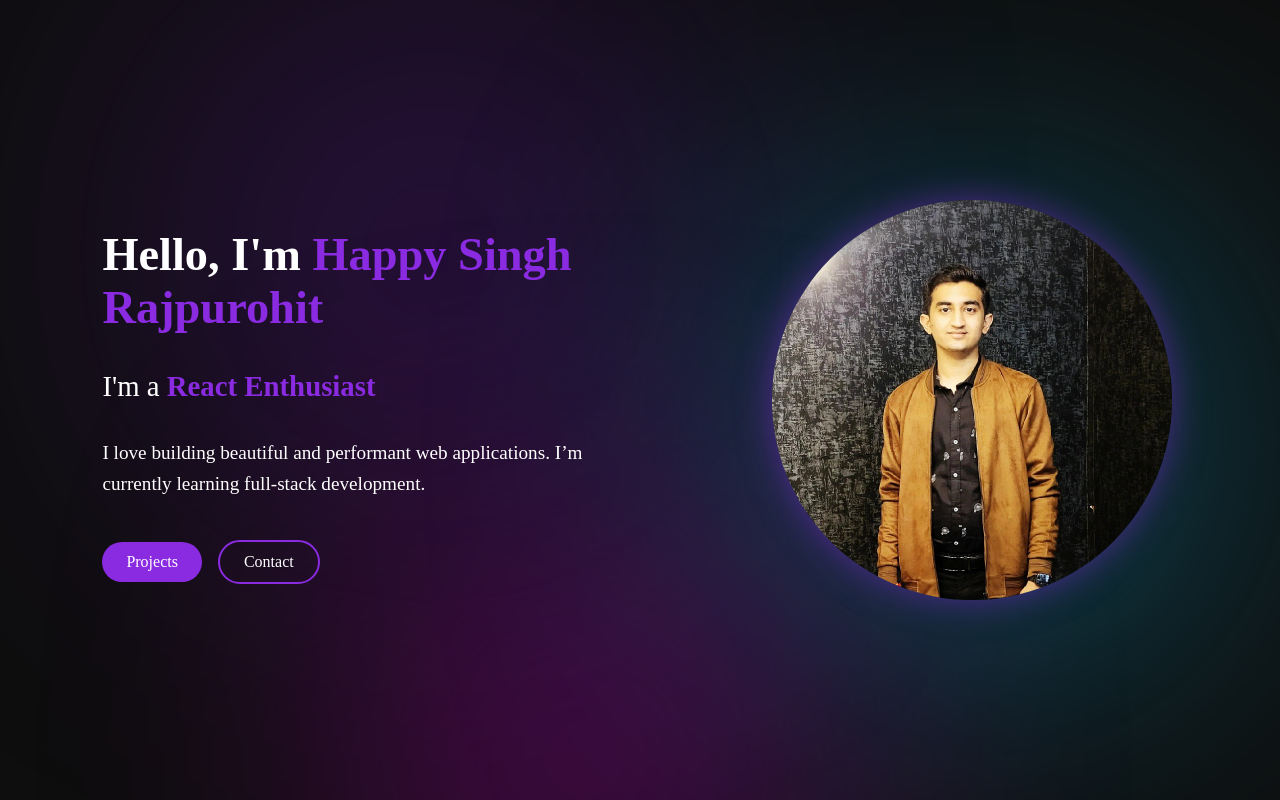
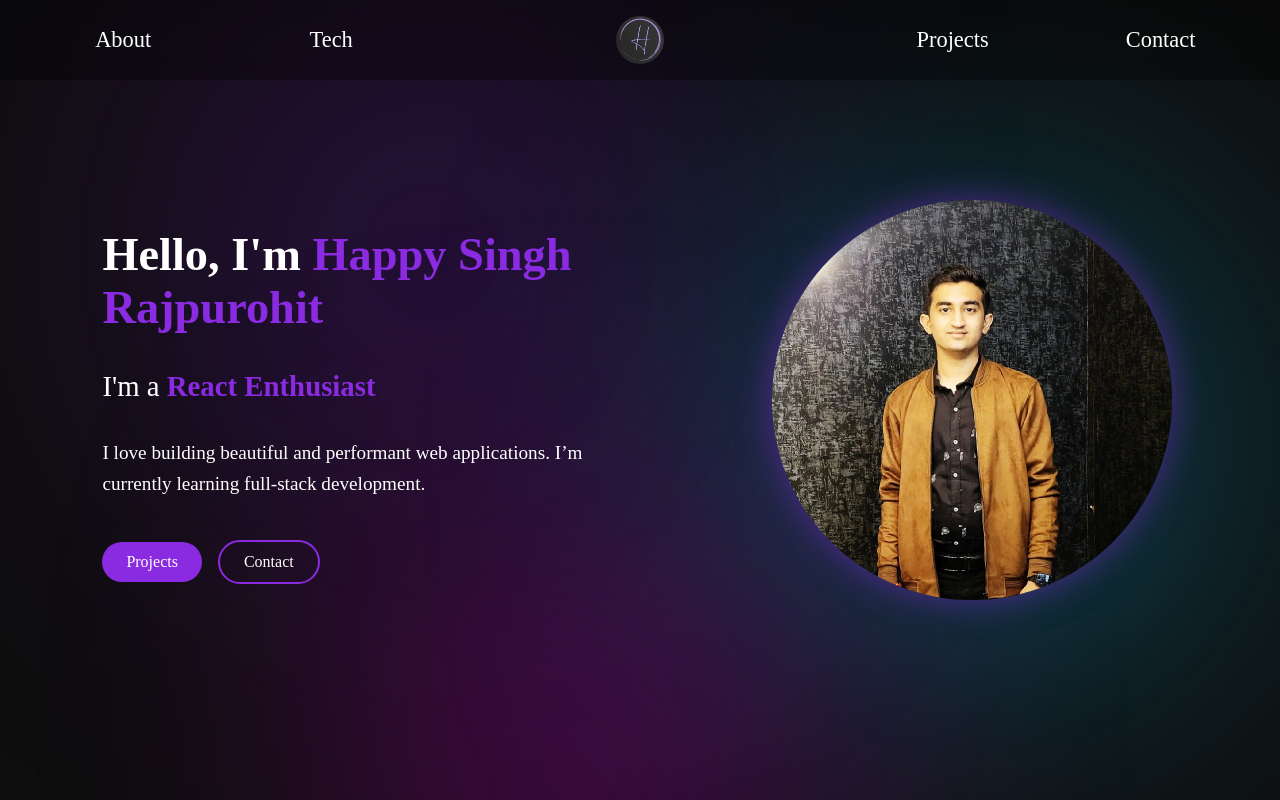
Before and after one commit to Happy-Singh-Rajpurohit/Portfolio-web, a React (Vite) app: page / in a window 1280 px wide. Shown: the top 800 px of the page. Built offline with nearby package versions, Linux system fonts and the light colour scheme.

Commit message:
nav-trial-2

```diff
--- a/src/App.jsx
+++ b/src/App.jsx
@@ -3,7 +3,7 @@ import About from './component/About/About';
 import BlobBackground from './component/background/BlobBackground';
 import Contact from './component/Contact/Contact';
 import Footer from './component/Footer/Footer';
-// import Navbar from './component/Navbar/Navbar';
+import Navbar from './component/Navbar/Navbar';
 import Projects from './component/Projects/Projects';
 import Tech from './component/Tech/Tech';
 
@@ -12,7 +12,7 @@ function App() {
   return (
     <>
       <BlobBackground/>
-      {/* <Navbar/> */}
+      <Navbar/>
       <About/>
       <Tech/>
       <Projects/>
--- a/src/component/navbar/Navbar.jsx
+++ b/src/component/navbar/Navbar.jsx
@@ -7,8 +7,8 @@ export default function Navbar(){
         <nav className='navbar-container'>
             {/* Left Navbar Tags */}
             <div className='left-panel'>
-                <Link to="about" smooth={true} duration={500}>About</Link>
-                <Link to="tech" smooth={true} duration={500}>Tech</Link>
+                <Link to="About" smooth={true} duration={500}>About</Link>
+                <Link to="Tech" smooth={true} duration={500}>Tech</Link>
             </div>
 
             {/* Center Logo */}
@@ -18,8 +18,8 @@ export default function Navbar(){
 
             {/* Right Navbar Tags */}
             <div className='right-panel'>
-                <Link to="projects" smooth={true} duration={500}>Projects</Link>
-                <Link to="contact" smooth={true} duration={500}>Contact</Link>
+                <Link to="Projects" smooth={true} duration={500}>Projects</Link>
+                <Link to="Contact" smooth={true} duration={500}>Contact</Link>
             </div>
         </nav>
     )
```
